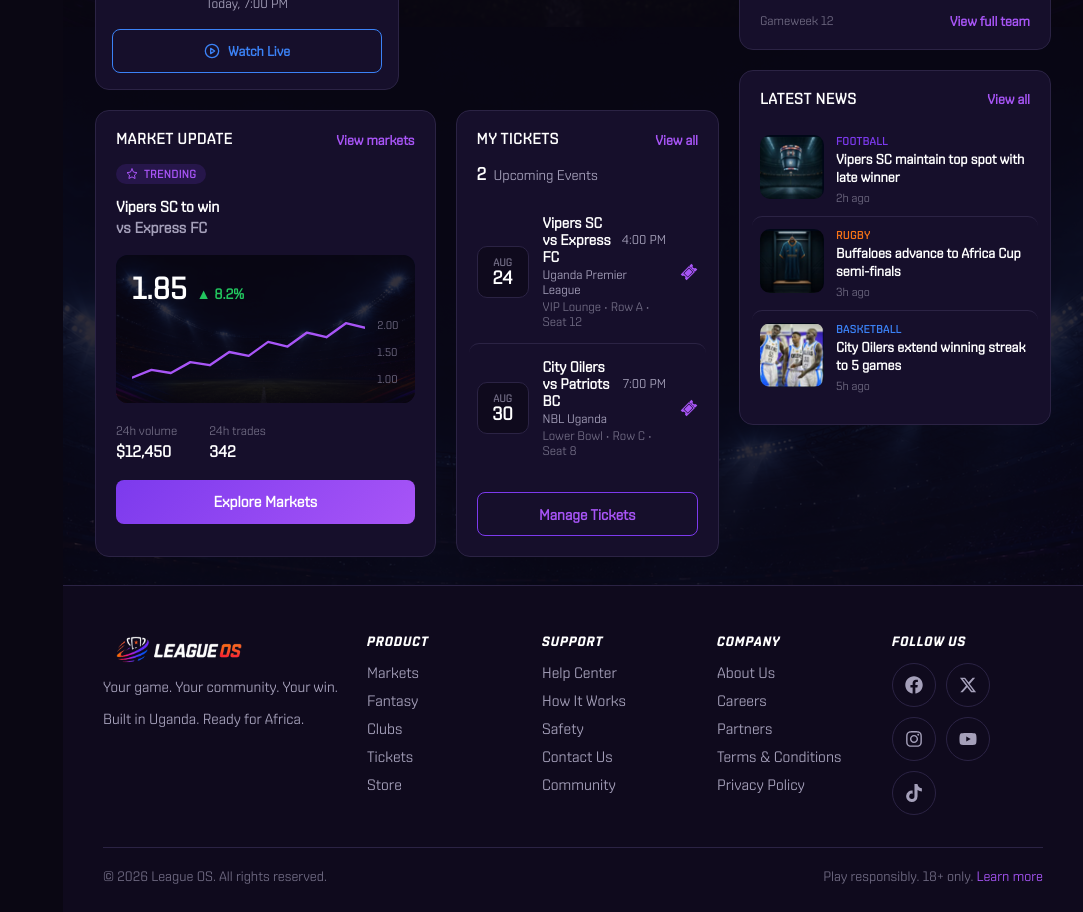
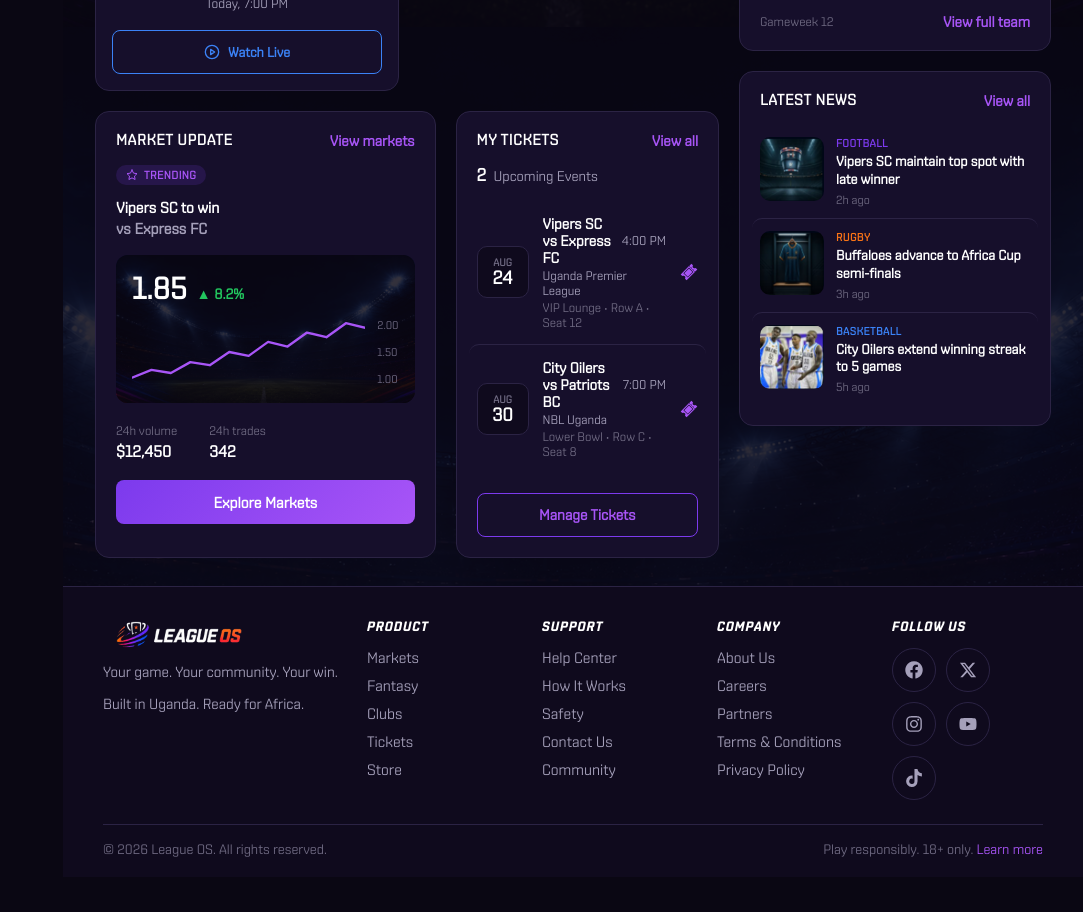
Before and after one commit to LEAGUE-OS-NEW/leagueos_frontend, a React (Vite) app: page /fandashboard in a window 1280 px wide. Shown: the part 860-1772 px from the top of the page, without its empty margins (197-1280 px from the left). After the commit the page ends 1737 px from the top, so only its background shows below. Built offline with nearby package versions, Linux system fonts and the light colour scheme.

Commit message:
style: shorten shared footer, polish fan dashboard card links, hover, and press states

```diff
--- a/src/components/fan/Topbar.css
+++ b/src/components/fan/Topbar.css
@@ -90,11 +90,16 @@
   background-color: var(--color-card-bg);
   color: var(--color-text-primary);
   cursor: pointer;
-  transition: border-color 0.2s ease, background-color 0.2s ease;
+  transition: border-color 0.2s ease, background-color 0.2s ease, transform 0.15s ease;
 }
 
 .fan-topbar-bell:hover {
   border-color: var(--color-primary);
+  background-color: var(--color-card-hover);
+}
+
+.fan-topbar-bell:active {
+  transform: scale(0.94);
   background-color: var(--color-card-hover);
 }
 
@@ -130,11 +135,16 @@
   border: 1px solid var(--color-border);
   background-color: var(--color-card-bg);
   cursor: pointer;
-  transition: border-color 0.2s ease, background-color 0.2s ease;
+  transition: border-color 0.2s ease, background-color 0.2s ease, transform 0.15s ease;
 }
 
 .fan-topbar-user:hover {
   border-color: var(--color-primary);
+  background-color: var(--color-card-hover);
+}
+
+.fan-topbar-user:active {
+  transform: scale(0.98);
   background-color: var(--color-card-hover);
 }
 
@@ -177,3 +187,10 @@
     display: none;
   }
 }
+
+@media (prefers-reduced-motion: reduce) {
+  .fan-topbar-bell,
+  .fan-topbar-user {
+    transition: none;
+  }
+}
--- a/src/components/landing/Footer.css
+++ b/src/components/landing/Footer.css
@@ -6,14 +6,14 @@
 .footer-inner {
   max-width: 1440px;
   margin: 0 auto;
-  padding: 48px clamp(16px, 4vw, 40px) 28px;
+  padding: 32px clamp(16px, 4vw, 40px) 20px;
 }
 
 .footer-columns {
   display: grid;
   grid-template-columns: repeat(auto-fit, minmax(160px, 1fr));
-  gap: 32px 24px;
-  padding-bottom: 32px;
+  gap: 24px;
+  padding-bottom: 24px;
   border-bottom: 1px solid var(--color-border);
 }
 
@@ -127,7 +127,7 @@
   justify-content: space-between;
   align-items: center;
   gap: 12px;
-  padding-top: 20px;
+  padding-top: 16px;
 }
 
 .footer-copyright,
--- a/src/pages/fan/FanDashboard.css
+++ b/src/pages/fan/FanDashboard.css
@@ -57,17 +57,18 @@
 }
 
 .dashboard-card-link {
-  font-size: 0.85rem;
+  font-size: 0.92rem;
   font-weight: 600;
   color: var(--color-primary-light);
   text-decoration: none;
   white-space: nowrap;
   cursor: pointer;
-  transition: color 0.2s ease;
+  transition: color 0.2s ease, transform 0.2s ease;
 }
 
 .dashboard-card-link:hover {
-  color: var(--color-primary);
+  color: var(--color-accent);
+  transform: scale(1.05);
 }
 
 .dashboard-card-link:focus-visible {
@@ -81,6 +82,14 @@
   border: 1px solid var(--color-border);
   border-radius: 14px;
   padding: clamp(14px, 3vw, 20px);
+  cursor: pointer;
+  transition: transform 0.2s ease, border-color 0.2s ease, background-color 0.2s ease;
+}
+
+.dashboard-card:hover {
+  transform: scale(1.01);
+  border-color: var(--color-primary);
+  background-color: var(--color-card-hover);
 }
 
 .dashboard-columns {
@@ -115,3 +124,10 @@
     grid-template-columns: 1fr;
   }
 }
+
+@media (prefers-reduced-motion: reduce) {
+  .dashboard-card,
+  .dashboard-card-link {
+    transition: none;
+  }
+}
--- a/src/pages/fan/sections/WelcomeStats.css
+++ b/src/pages/fan/sections/WelcomeStats.css
@@ -74,7 +74,7 @@
   font-weight: 700;
   text-transform: uppercase;
   letter-spacing: 0.05em;
-  color: var(--color-text-muted);
+  color: var(--color-text-primary);
 }
 
 .stat-card-icon {
```
